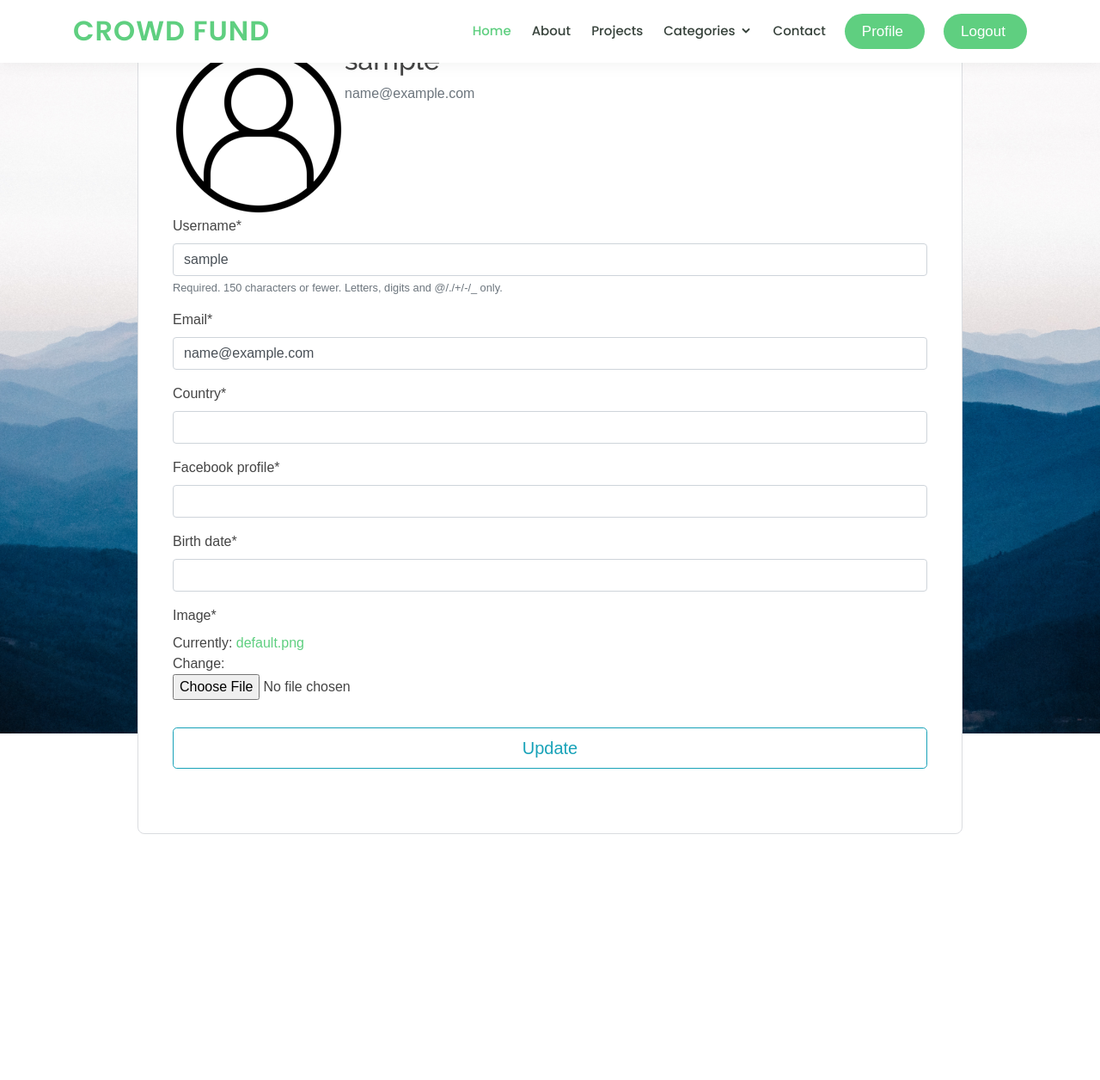
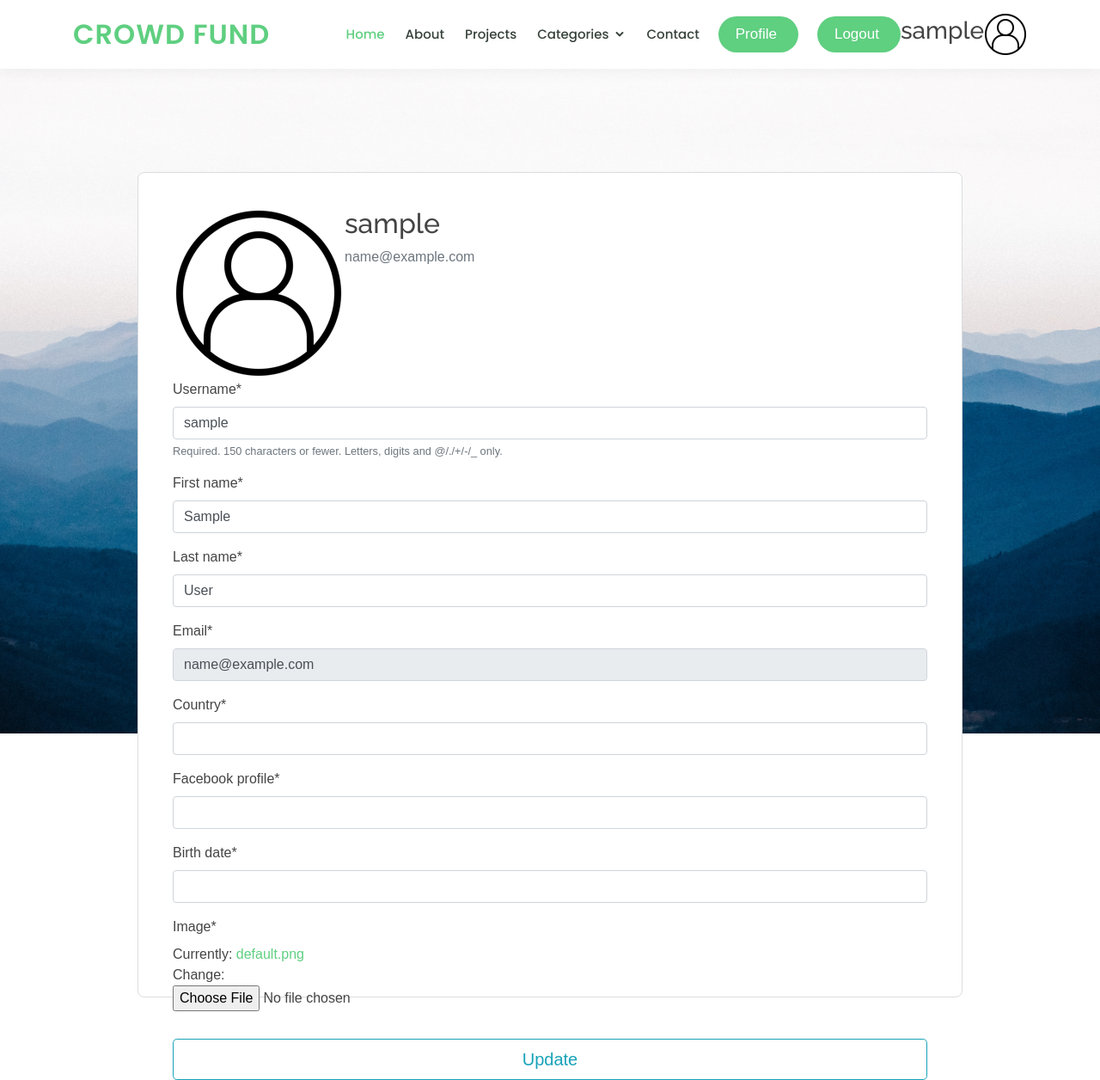
Before and after one commit to ebrahimmagdy/Crowd_Funding_Web_Application, a Django app: page /profile/ in a window 1280 px wide. Shown: the whole page at 86% size. Before the commit the page ends 970 px from the top, so only its background shows below. Run offline with Django 3.2, Linux system fonts and the light colour scheme; the visitor is signed in with stand-in values (Sample User, id 1); data comes from the database, SQL or seed files in the repository; some libraries are stand-ins or nearby versions.

Commit message:
handel user profile update

```diff
--- a/Crowd_Funding/settings.py
+++ b/Crowd_Funding/settings.py
@@ -81,7 +81,7 @@ WSGI_APPLICATION = 'Crowd_Funding.wsgi.application'
 DATABASES = {
     'default': {
         'ENGINE': 'django.db.backends.mysql',
-        'NAME': 'Crowd_Funding',
+        'NAME': 'Crowd_Funding2',
         'USER': 'django',
         'PASSWORD': '12345678',
         'HOST': '127.0.0.1',
--- a/home/static/css/profile.css
+++ b/home/static/css/profile.css
@@ -10,13 +10,14 @@ body {
   }
 
   .box {
-    position: absolute;
+
+    position:absolute;
     top: 60%;
     left: 50%;
     transform: translate(-50%, -50%);
     width: 60rem;
     height: 60rem;
-    margin-top: 10px;
+    margin-top: 200px;
     padding: 2.5rem;
     box-sizing: border-box;
     border: 1px solid #dadce0;
@@ -25,6 +26,7 @@ body {
     background-color:rgb(255, 255, 255);
 
   }
+
 
   /*.box h2 {*/
   /*  margin: 0px 0 -0.125rem;*/
--- a/home/templates/layout/base.html
+++ b/home/templates/layout/base.html
@@ -62,11 +62,19 @@
       </nav><!-- .nav-menu -->
 
      {% if user.is_authenticated %}
+
          <a href="{% url 'profile' %}" class="get-started-btn"><i style="font-size: 17px"></i>Profile</a>
          <a href="{% url 'login' %}" class="get-started-btn"><i style="font-size: 17px"></i>Logout</a>
+         <h3 class="account-heading">{{ user.username }}</h3>
+        <img class="rounded-circle account-img" width="50" height="50" src="{{ user.profile.image.url }}">
+
     {% else %}
          <a href="{% url 'login' %}" class="get-started-btn"><i class='bx bx-lock-alt'  style="font-size: 17px"></i> Login</a>
     {% endif %}
+
+
+
+
 
 {#        ======= Search Section =======#}
 
--- a/home/templates/login_and_signup/signup.html
+++ b/home/templates/login_and_signup/signup.html
@@ -11,7 +11,7 @@
 
 {% block content %}
   <div class="box">
-    <div class="logo"><img class="logo" src="{% static "img/logo.png" %}" alt=""></div>
+    <div class="logo"><img class="logo" src="{% static 'img/logo.png' %}" alt=""></div>
     <h2>Sign up to continue</h2>
     <p></p>
 
--- a/users/forms.py
+++ b/users/forms.py
@@ -18,11 +18,13 @@ class UserRegisterForm(UserCreationForm):
 
 
 class UserUpdateForm(forms.ModelForm):
-    email = forms.EmailField()
 
+    first_name = forms.CharField()
+    last_name = forms.CharField()
+    email = forms.EmailField(disabled=True)
     class Meta:
         model = User
-        fields = ['username', 'email']
+        fields = ['username','first_name','last_name','email']
 
 
 class ProfileUpdateForm(forms.ModelForm):
--- a/users/templates/users/profile.html
+++ b/users/templates/users/profile.html
@@ -5,13 +5,14 @@
 {% block styles %}
         <link rel="stylesheet" href="{% static 'css/profile.css' %}">
 {% endblock %}
-{#    <div class="content-section">#}
+<div class="content-section" >
     <div class="box">
       <div class="media">
         <img class="rounded-circle account-img" src="{{ user.profile.image.url }}">
         <div class="media-body">
           <h2 class="account-heading">{{ user.username }}</h2>
           <p class="text-secondary">{{ user.email }}</p>
+
         </div>
       </div>
       <form method="POST" enctype="multipart/form-data">
@@ -29,4 +30,5 @@
           </div>
       </form>
     </div>
+</div>
 {% endblock content %}
```
Also changed, not shown: home/templates/home/index.html (+5 -5 lines), media/profile_pics/apple.png (added), media/profile_pics/apple_QRw0kYt.png (added), media/profile_pics/apple_kDQ0Att.png (added), media/profile_pics/apple_y74UuXJ.png (added), media/profile_pics/default_6LR0Dre.jpg (added), media/profile_pics/default_ImNxiz3.jpg (added), media/profile_pics/default_z4iLX5z.jpg (added), media/profile_pics/profilePic_HIy4KCH.png (added), users/migrations/0004_auto_20210409_2310.py (added), users/migrations/0005_auto_20210410_0145.py (added), users/migrations/0006_auto_20210410_0156.py (added), users/models.py (line endings or trailing spaces).
